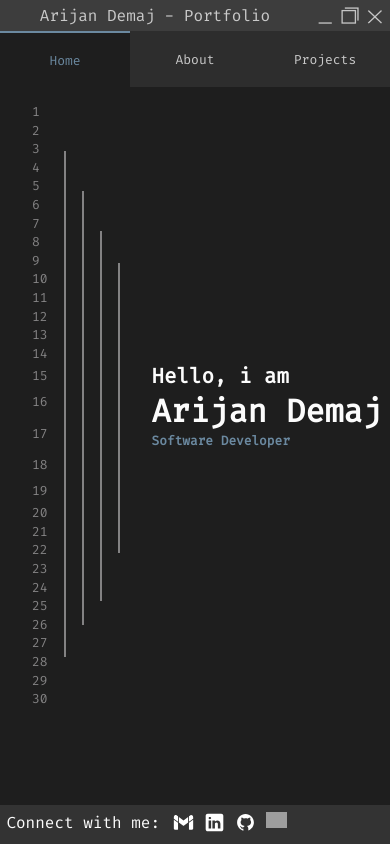
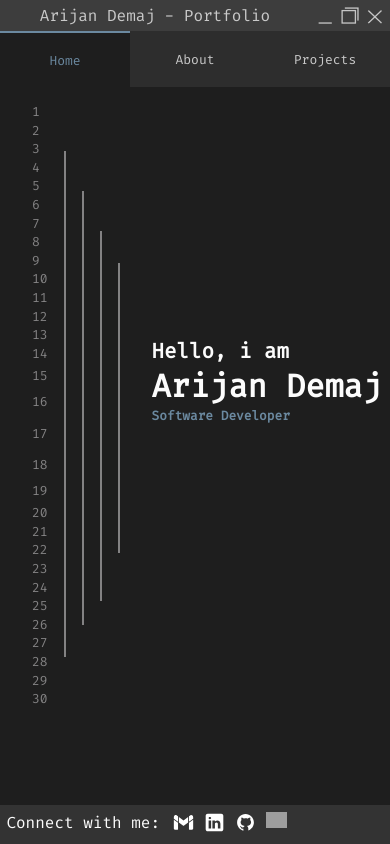
Before and after one commit to arijandemaj/Portfolio, a React (Vite) app: page / in a window 390 px wide. Built offline with nearby package versions, Linux system fonts and the light colour scheme; grey boxes are pictures that could not be loaded.

Commit message:
Fix responsivity on mobile

```diff
--- a/src/styles/main.css
+++ b/src/styles/main.css
@@ -414,6 +414,10 @@ nav{
     .introduction-title{
         font-size: 0.8rem;
     }
+
+    .introduction-container{
+        transform: translateY(-4%);
+    }
 }
 
 
```
